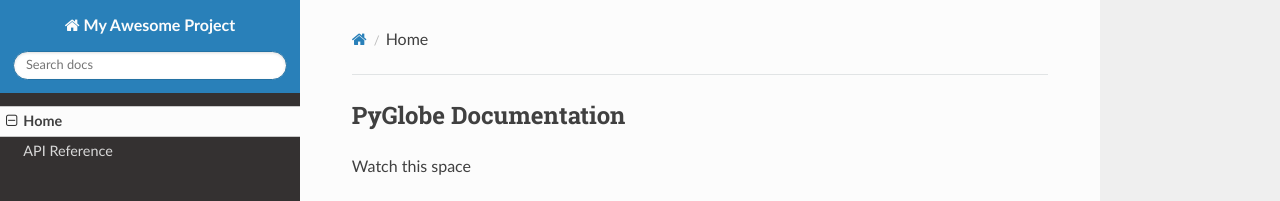
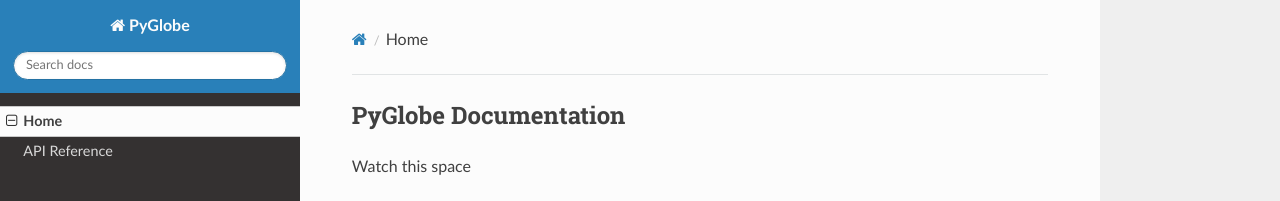
Before and after one commit to bthcode/PyGlobe, an MkDocs documentation site: the page built from docs/index.md, in a window 1280 px wide. Shown: the top 201 px of the page. Built offline with MkDocs 1.6.1, drawn with Linux system fonts in a browser that asks for light colours; nearby versions of some CDN libraries.

Commit message:
mkdocs stuff

```diff
--- a/mkdocs.yml
+++ b/mkdocs.yml
@@ -1,7 +1,6 @@
-site_name: My Awesome Project
-site_description: Documentation for My Awesome Project
-site_author: John Doe
-site_url: https://example.com/my-project/
+site_name: PyGlobe
+site_description: PySide6 ObenGL Globe Widget
+site_author: Bran Hone
 
 nav:
   - Home: 'index.md'
```
